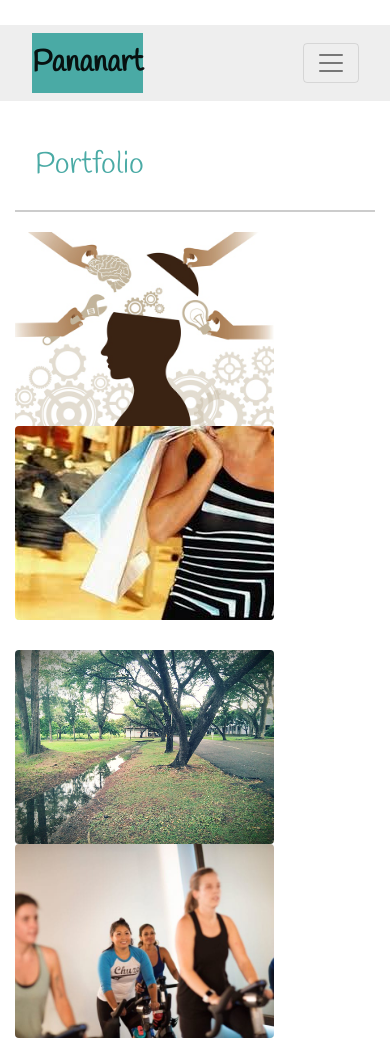
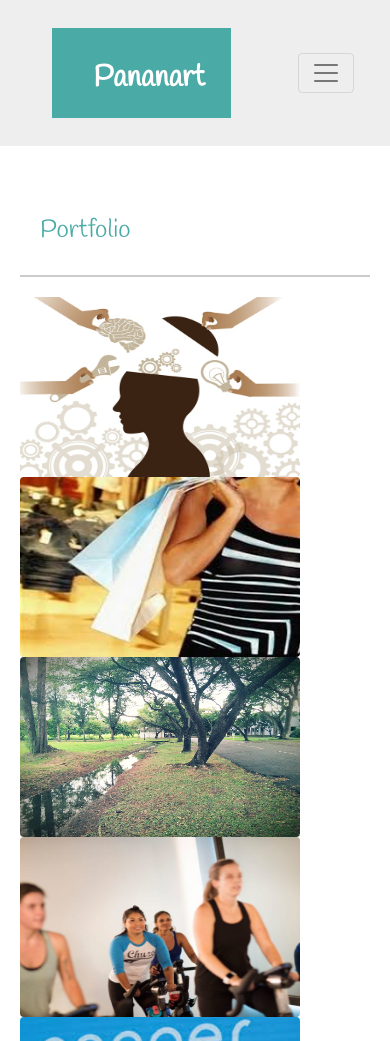
Before and after one commit to ptechasa/Responsive-Portfolio, a plain HTML site: page portfolio.html in a window 390 px wide. Shown: the top 1041 px of the page. Drawn offline with nearby package versions, Linux system fonts and the light colour scheme.

Commit message:
updated html and css and media query

```diff
--- a/portfolio.html
+++ b/portfolio.html
@@ -16,7 +16,7 @@
 <body>
     <div class="container" style="background-color: #eeeeee;">
         <nav class="navbar navbar-expand-lg navbar-light" style="background-color: #eeeeee; ">
-            <a class="navbar-brand" href="">Pananart</a>
+            <a class="navbar-brand" href="" id="logo">Pananart</a>
 
             <button class="navbar-toggler" type="button" data-toggle="collapse" data-target="#navbarNavAltMarkup"
                 aria-controls="navbarSupportedContent" aria-expanded="false" aria-label="Toggle navigation">
@@ -37,7 +37,7 @@
     <div class="container">
         <section class="main_section" style="padding-bottom: 30px;">
             <h1 class="header"
-                style="color:#4aaaa5; margin-bottom:20px; margin-top: 20px; border-bottom: 2px solid #cccccc; padding: 20px;">
+                style="color:#4aaaa5; border-bottom: 2px solid #cccccc; padding: 20px;">
                 Portfolio</h1>
 
             <div class="row">
@@ -49,7 +49,7 @@
                 </div>
             </div>
 
-            <div class="row" style="padding-top: 30px;">
+            <div class="row">
                 <div class="col">
                     <img src="goout.jpg" alt="goout" class="rounded">
                 </div>
@@ -58,7 +58,7 @@
                 </div>
             </div>
 
-            <div class="row" style="padding-top: 30px;">
+            <div class="row">
                 <div class="col">
                     <img src="learning.jpg" alt="learning" class="rounded">
                 </div>
--- a/style.css
+++ b/style.css
@@ -1,8 +1,6 @@
 body {
     font-size: 18px;
     line-height: 34px;
-    color: #777777;
-    background-color: #ffffff;
     background: url("../Responsive-Portfolio/concrete_seamless.png");
 }
 
@@ -18,58 +16,108 @@ body {
     background-color: #ffffff;
 }
 
-h1,
+#logo {
+    float: left;
+    width: 180px;
+    height: 90px;
+    font-size: 30px;
+    font-weight: 700;
+    line-height: 90px;
+    color: #ffffff;
+    text-align: center;
+    text-decoration: none;
+    background: #4aaaa5;
+  }
+
 p {
     margin-bottom: 20px;
+    color: #777777;
 }
 
 h1 {
     padding-bottom: 20px;
-    font-size: 30px;
+    font-size: 25px;
     line-height: 49px;
     border-bottom: 3px solid #dddddd;
+    color: #4aaaa5;
+    margin-top: 20px;
+
 }
 
-nav {
-    background-color: #eeeeee;
-    margin-top: 25px;
+nav.navbar-brand {
+    color: #eeeeee;
+    margin-top: 20px;
 }
 
 nav a {
-    color:#ffffff;
+    display: inline-block;
+    padding-left: 15px;
+    margin-left: 15px;
+    line-height: 18px;
+    color: #999;
+    text-decoration: none;
+    border-left: 1px solid #efefef;
 }
 
-.navbar-brand {
-    font-weight: 700;
-    border-left: 1px solid #efefef;
-    font-size: 30px;
-    line-height: 50px;
-    text-align: center;
-    background-color: #4aaaa5;
-    color:#ffffff;
+.img-fluid {
+    /* width: 150px;
+    height: 150px; */
+    float: left;
+    width: 200px;
+    height: auto;
+    margin-top: 10px;
+    margin-right: 25px;
 }
-.img-fluid {
+
+#img_picture {
     width: 150px;
     height: 150px;
+    margin-top: 10px;
+    margin-right: 25px;
 }
 
-img {
-    width: 259px;
-    height: 194px;
+img.rounded {
+    width: 280px;
+    height: 180px;
+    text-align: center;
 }
 
-   /* oversize of desktop */
+.foot {
+    text-align: center;
+}
+
+    /* phone in landscape */
+@media screen and (max-width: 640px) {
+    .container {
+        width: 100%;
+        margin: 0 auto;
+        padding: 20px;
+    }
+
+    h1,
+    p {
+        margin-bottom: 20px;
+    }
+
+    img.img-fluid {
+        text-align: center
+    }
+}
+
+    /* tablet */
+@media screen and (max-width: 768px) {
+    .container {
+        width: 100%;
+        margin: 0 auto;
+        padding: 20px;
+        float: left;
+}
+
+    /* oversize of desktop */
 @media screen and (max-width: 980px) {
-
-  }
-
-      /* tablet */
-  @media screen and (max-width: 768px) {
-    /* .container {
-        background-color: #eeeeee;
-    } */
-
-  /* phone in landscape */
-  @media screen and (max-width: 640px) {
-
-  }
+    .container {
+        width: 100%;
+        margin: 0 auto;
+        padding: 20px;
+    }
+}
```
Also changed, not shown: contact.html (+3 -7 lines), index.html (+1 -1 lines), 1 other file.
